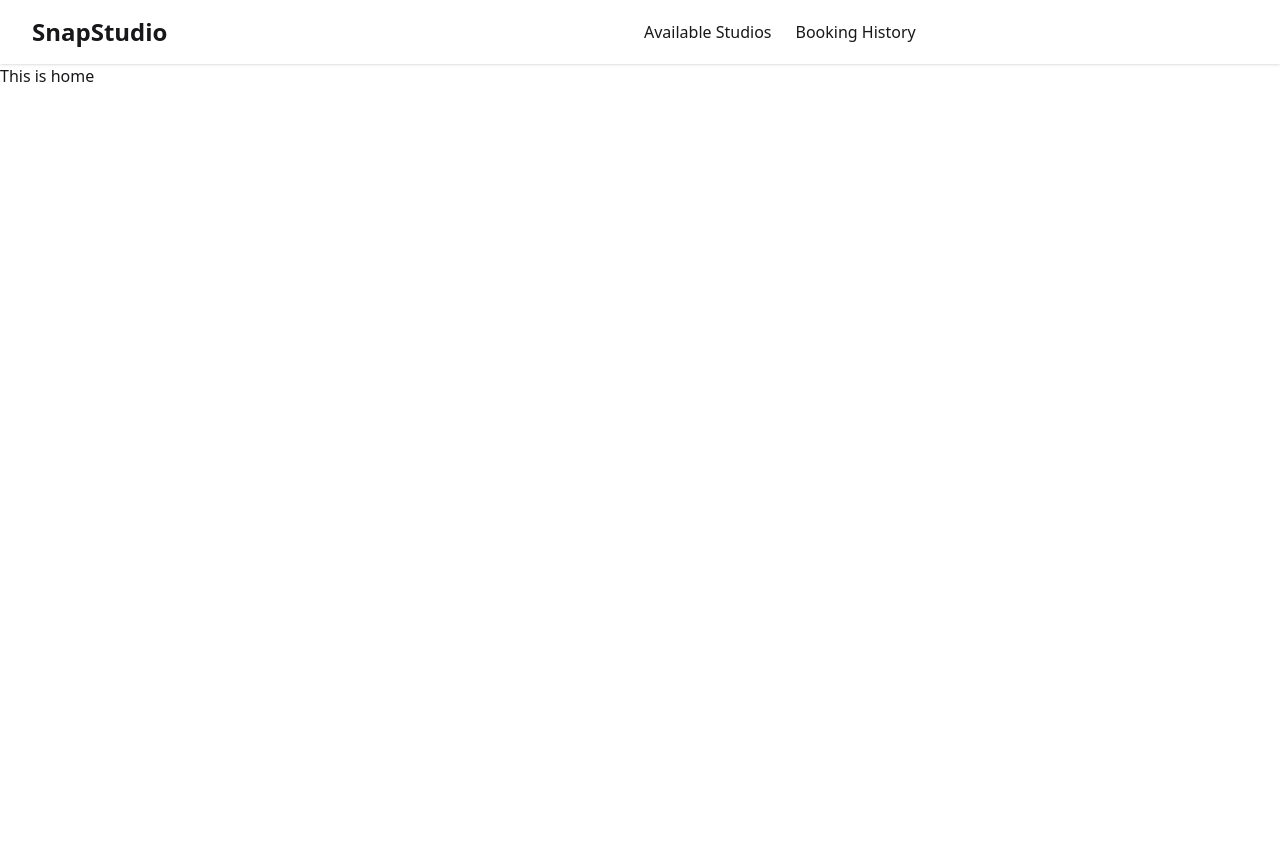
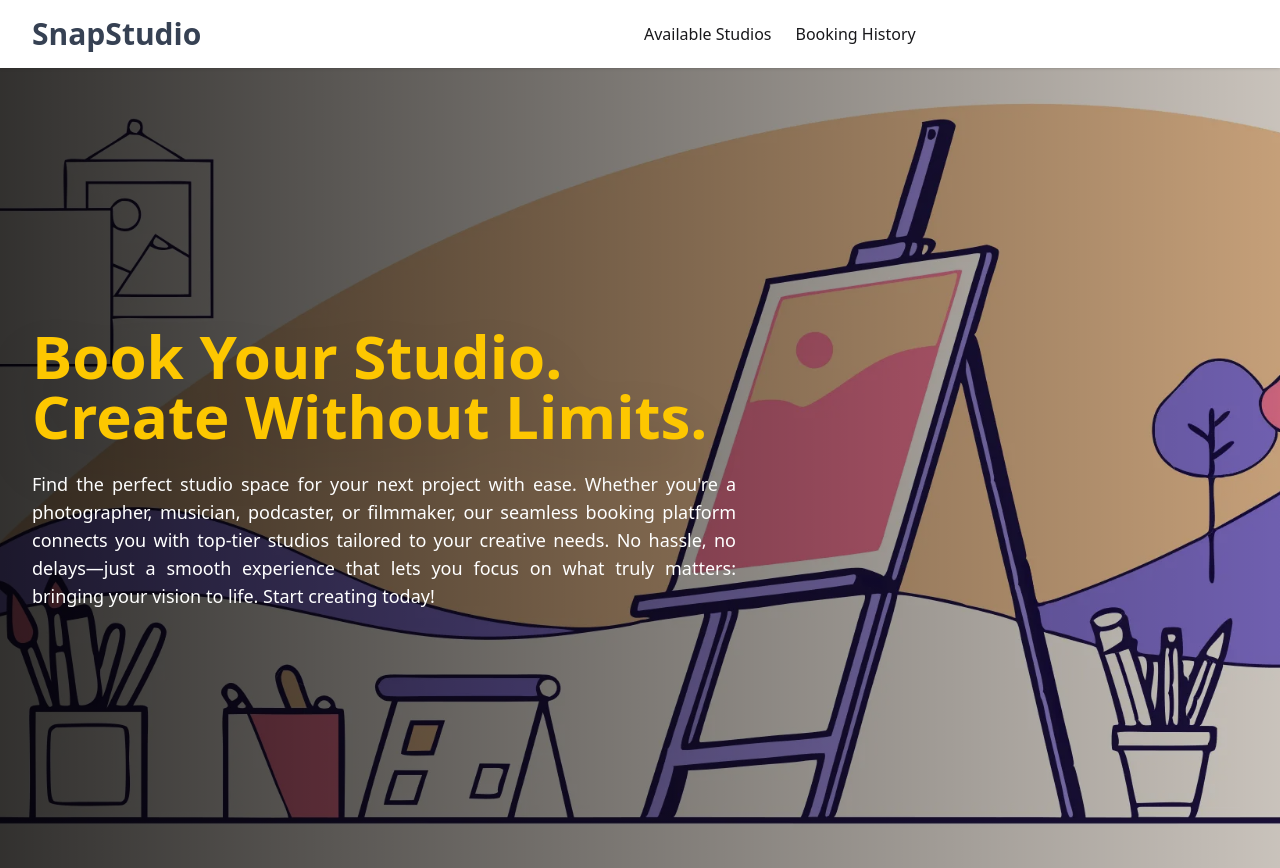
Before and after one commit to Ashiqur1819/Snap-Studio, a React (Vite) app: page / in a window 1280 px wide. Before the commit the page ends 800 px from the top, so only its background shows below. Built offline with nearby package versions, Linux system fonts and the light colour scheme.

Commit message:
Added banner

```diff
--- /dev/null
+++ b/src/components/Banner.jsx
@@ -0,0 +1,31 @@
+import bannerImage from "../assets/studio.webp";
+
+const Banner = () => {
+  return (
+    <div
+      className="min-h-screen bg-red-300 flex items-center"
+      style={{
+        backgroundImage: `linear-gradient(to right, rgba(0, 0, 0, 0.8), rgba(0, 0, 0, 0.2)), url(${bannerImage})`,
+        backgroundRepeat: "no-repeat",
+        backgroundSize: "cover",
+        backgroundPosition: "center",
+      }}
+    >
+      <div className="max-w-3xl px-4 md:px-6 lg:px-8 py-6">
+        <h2 className="text-3xl md:text-5xl lg:text-6xl font-bold text-yellow-400 drop-shadow-2xl mb-6">
+          Book Your Studio. <br /> Create Without Limits.
+        </h2>
+        <p className="text-white text-lg text-justify">
+          Find the perfect studio space for your next project with ease. Whether
+          you're a photographer, musician, podcaster, or filmmaker, our seamless
+          booking platform connects you with top-tier studios tailored to your
+          creative needs. No hassle, no delays—just a smooth experience that
+          lets you focus on what truly matters: bringing your vision to life.
+          Start creating today!
+        </p>
+      </div>
+    </div>
+  );
+};
+
+export default Banner;
--- /dev/null
+++ b/src/components/Footer.jsx
@@ -0,0 +1,15 @@
+
+
+const Footer = () => {
+    return (
+      <footer className="footer sm:footer-horizontal footer-center bg-base-300 text-base-content p-4">
+        <aside>
+          <p>
+            Copyright ©{new Date().getFullYear()} - All Right Reserved by SnapStudio
+          </p>
+        </aside>
+      </footer>
+    );
+};
+
+export default Footer;
--- a/src/components/Navbar.jsx
+++ b/src/components/Navbar.jsx
@@ -1,9 +1,9 @@
-import { NavLink } from "react-router-dom";
+import { Link, NavLink } from "react-router-dom";
 
 
 const Navbar = () => {
     return (
-      <div className="navbar shadow-sm px-4 md:px-6 lg:px-8 py-4">
+      <div className="navbar bg-white shadow-sm px-4 md:px-6 lg:px-8 py-4">
         <div className="navbar-start">
           <div className="dropdown">
             <div tabIndex={0} role="button" className="lg:hidden">
@@ -35,7 +35,12 @@ const Navbar = () => {
               </li>
             </ul>
           </div>
-          <a className="text-2xl font-bold">SnapStudio</a>
+
+          <Link to="/">
+            <button className="text-3xl font-bold text-gray-700 cursor-pointer">
+              SnapStudio
+            </button>
+          </Link>
         </div>
         <div className="navbar-center hidden lg:flex">
           <ul className="menu-horizontal px-1 text-base items-center gap-6">
--- a/src/index.css
+++ b/src/index.css
@@ -1,2 +1,6 @@
 @import "tailwindcss";
 @plugin "daisyui";
+
+body{
+    overflow-y: scroll;
+}
--- a/src/layouts/MainLayout.jsx
+++ b/src/layouts/MainLayout.jsx
@@ -4,10 +4,14 @@ import Navbar from "../components/Navbar";
 
 const MainLayout = () => {
     return (
-        <div className="max-w-7xl mx-auto">
-            <Navbar></Navbar>
-            <Outlet></Outlet>
-        </div>
+      <div className="max-w-7xl mx-auto">
+        <header className="sticky top-0 z-10">
+          <Navbar></Navbar>
+        </header>
+        <main>
+          <Outlet></Outlet>
+        </main>
+      </div>
     );
 };
 
--- a/src/pages/AvailableStudios.jsx
+++ b/src/pages/AvailableStudios.jsx
@@ -43,7 +43,11 @@ const AvailableStudios = () => {
           availability, and reserve the perfect space for your creative
           needs—whether for work, recording, or photography.
         </p>
-        <div className="grid grid-cols-2 md:grid-cols-3 lg:grid-cols-4 gap-4 mt-12">
+        <div className="mt-12 flex items-center gap-6">
+          <input type="text" placeholder="Search by Place" className="input input-info focus:border-none focus:outline-offset-0" />
+          <input type="text" placeholder="Search by Radius (10 km)" className="input input-accent focus:border-none focus:outline-offset-0" />
+        </div>
+        <div className="grid grid-cols-2 md:grid-cols-3 lg:grid-cols-4 gap-4 mt-6">
           {availableStudios.length == 0 ? (
             <div className="col-span-4 h-80 w-full flex items-center justify-center bg-red-50">
               <h2 className="text-3xl md:text-4xl font-bold text-red-600">
--- a/src/pages/Home.jsx
+++ b/src/pages/Home.jsx
@@ -1,9 +1,10 @@
+import Banner from "../components/Banner";
 
 
 const Home = () => {
     return (
         <div>
-            This is home
+           <Banner></Banner>
         </div>
     );
 };
```
Also changed, not shown: src/assets/studio.webp (added).
